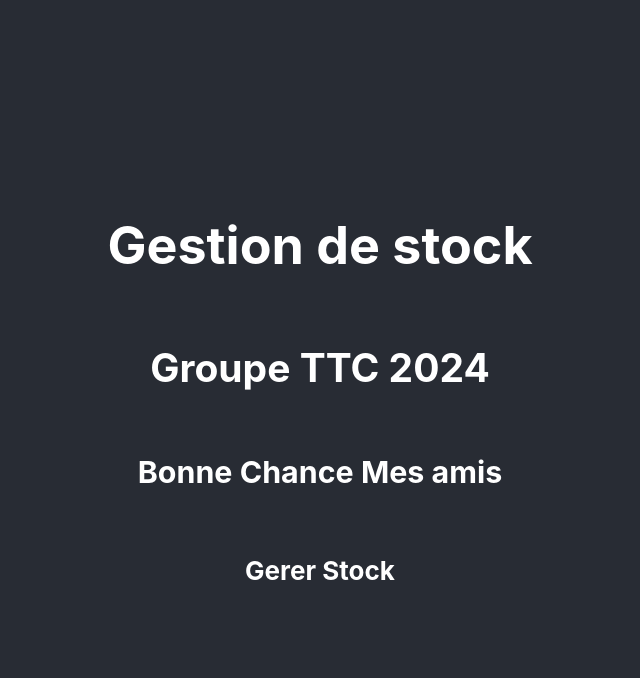
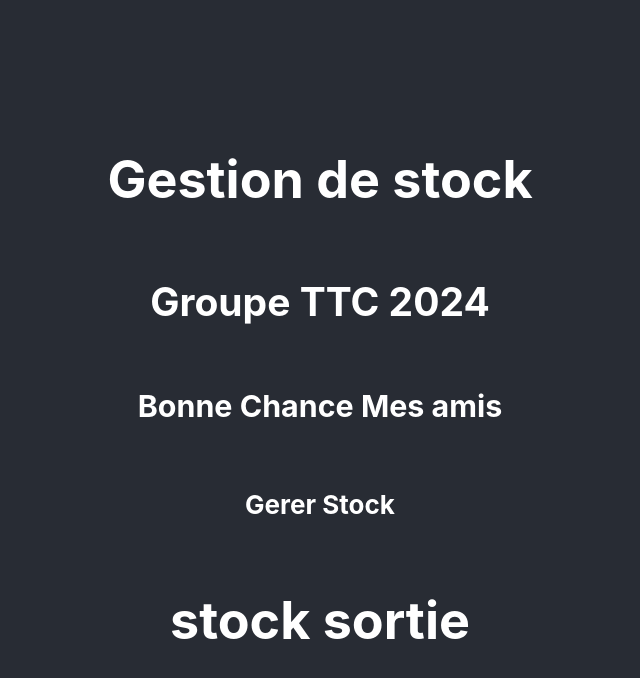
Before and after one commit to HoussineB/gestionStock, a React (Create React App) app: page / in a window 1280 px wide. Shown: the top 678 px of the page, without its empty margins (320-960 px from the left). Built offline with nearby package versions, Linux system fonts and the light colour scheme.

Commit message:
PSV-3 stock sortie

```diff
--- a/src/App.js
+++ b/src/App.js
@@ -8,6 +8,7 @@ function App() {
         <h2>Groupe TTC 2024</h2>
         <h3>Bonne Chance Mes amis</h3>
         <h4>Gerer Stock</h4>
+        <h1>stock sortie</h1>
       </header>
     </div>
   );
```
